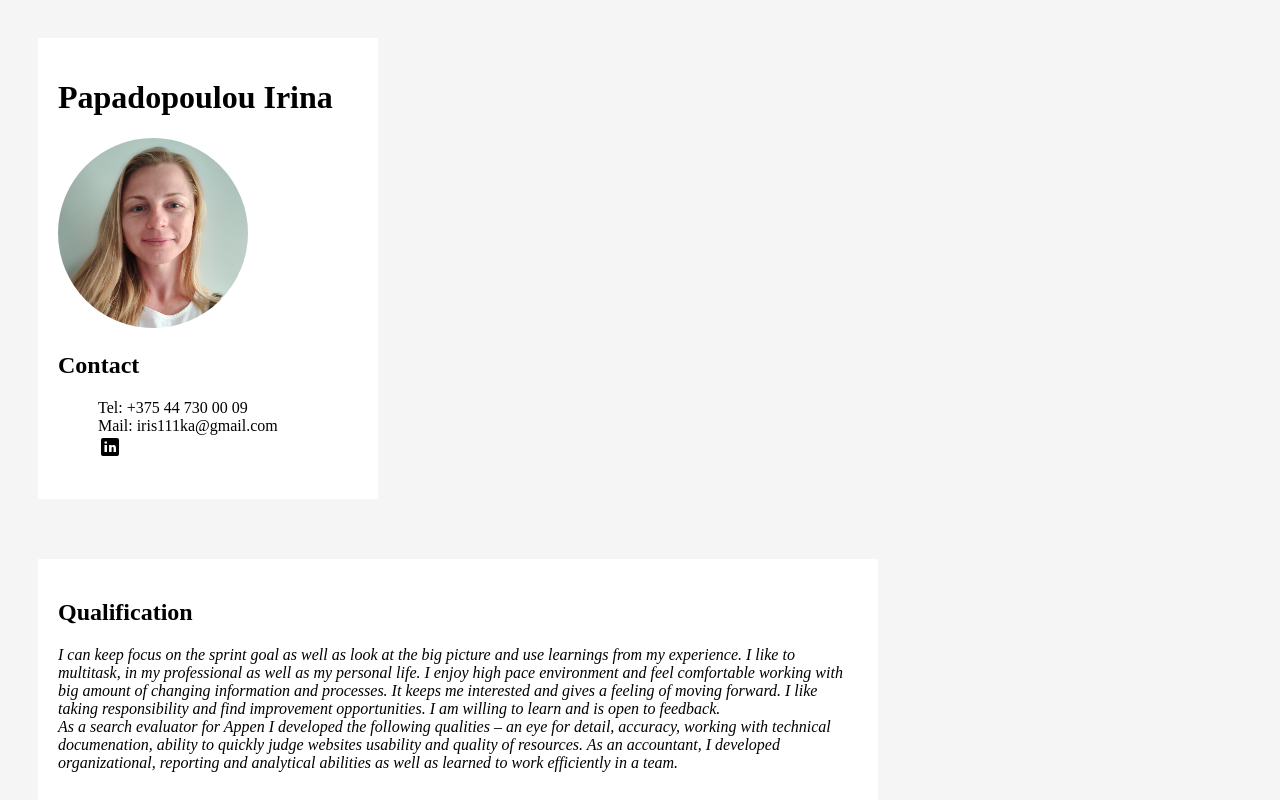
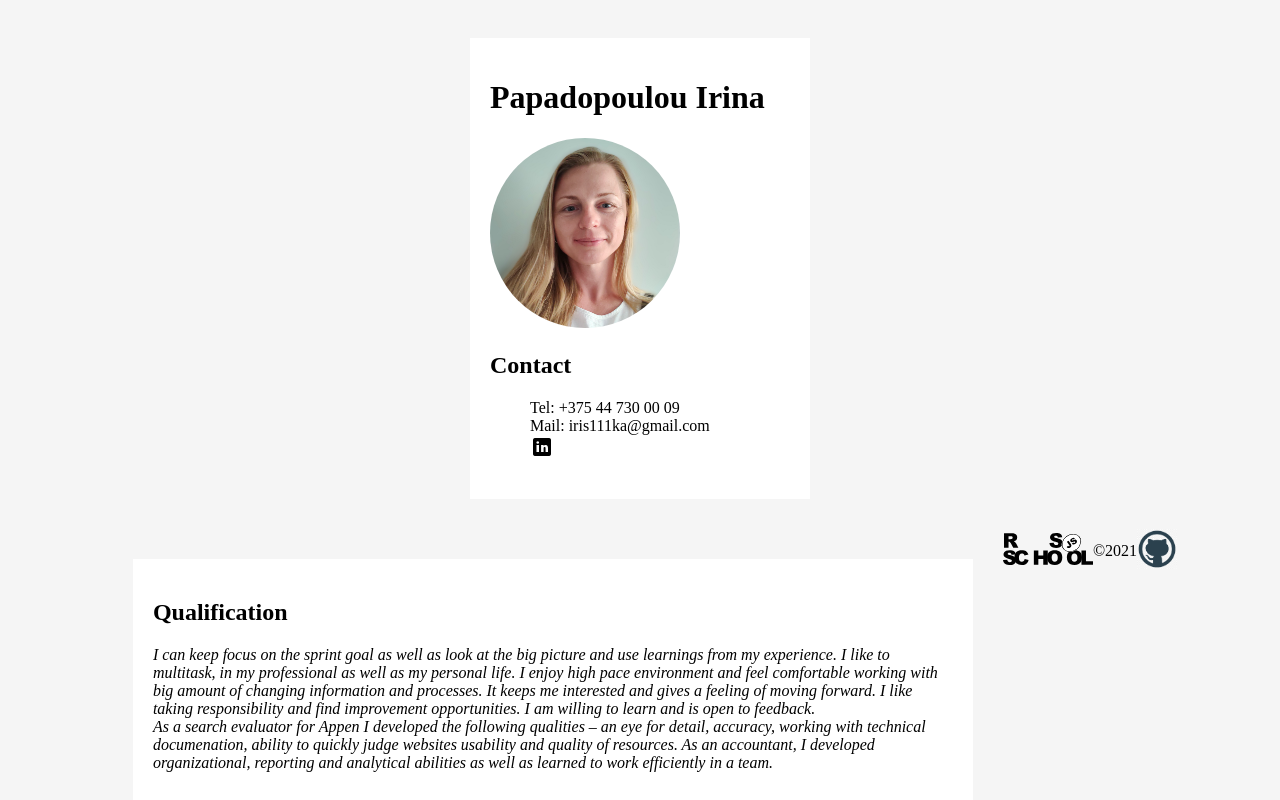
Before and after one commit to tiraki/rsschool-cv, a plain HTML site: page index.html in a window 1280 px wide. Shown: the top 800 px of the page. Drawn offline with Linux system fonts and the light colour scheme.

Commit message:
feat: center content

```diff
--- a/style.css
+++ b/style.css
@@ -22,8 +22,10 @@ div {
 
 .footer {
 	display: flex;
-    align-items: center;
-    margin-left: 550px;
+	justify-content: space-between;
+	align-items: center;
+	align-self: center;
+
 }
 
   .first-column {
@@ -31,17 +33,19 @@ div {
 	padding: 20px;
 	width: 300px;
 	margin: 30px;
-
-  }
+}
 
   .second-column {
 	background-color: #ffffff;
 	padding: 20px;
 	margin: 30px;
 	width: 800px;
-  }
+}
 
   body {
     display: flex;
     flex-wrap:wrap;
+	align-items:flex-start;
+	justify-content: center;
+
   }
```
Also changed, not shown: index.html (+1 -0 lines).
